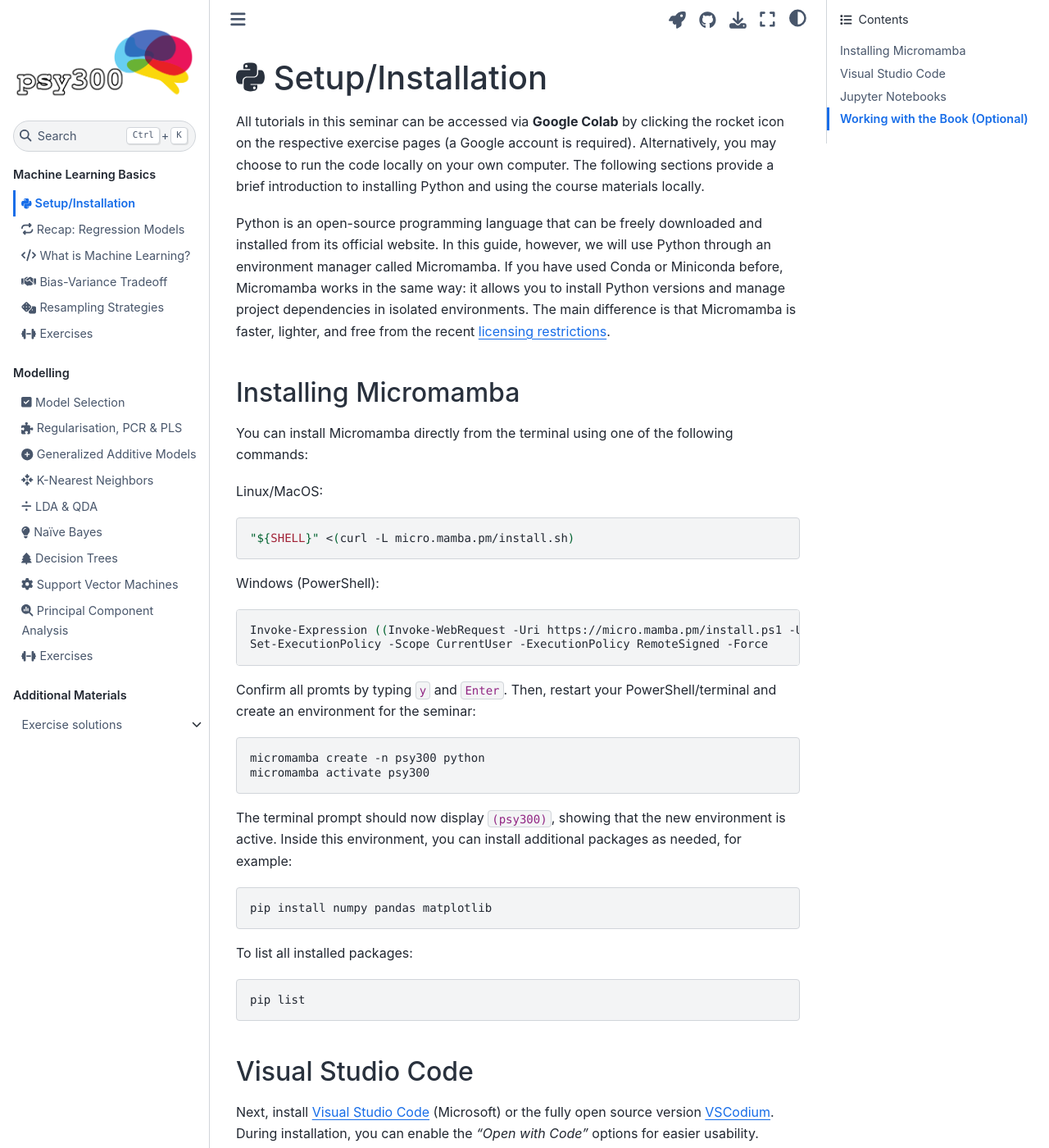
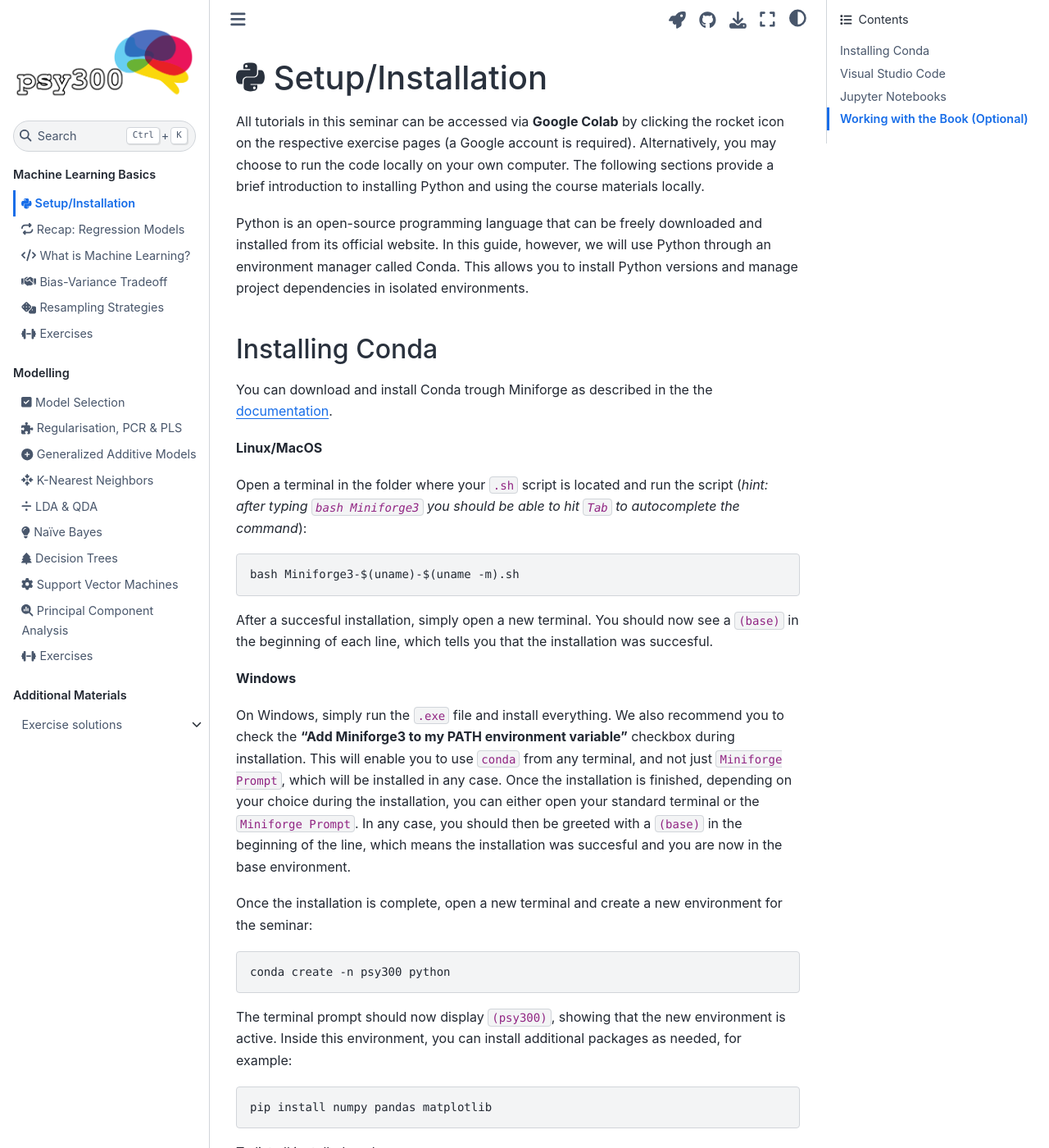
Before and after one commit to janaja92/psy300_tut, a Jupyter Book: the page built from book/1_basics/0_installation.md, in a window 1280 px wide and 1400 px high. Shown: the whole window at 82% size. Built offline with Jupyter Book 1.0.4 settings and Sphinx 7.4.7 and the Sphinx Book theme 1.1.4, drawn with Linux system fonts in a browser that asks for light colours; pages that are not in the unit, such as notebooks, are missing from menus; comment, search, counter and statistics services are not loaded.

Commit message:
updated installation guide

````diff
--- a/book/1_basics/0_installation.md
+++ b/book/1_basics/0_installation.md
@@ -16,31 +16,32 @@ kernelspec:
 
 All tutorials in this seminar can be accessed via **Google Colab** by clicking the rocket icon on the respective exercise pages (a Google account is required). Alternatively, you may choose to run the code locally on your own computer. The following sections provide a brief introduction to installing Python and using the course materials locally.
 
-Python is an open-source programming language that can be freely downloaded and installed from its official website. In this guide, however, we will use Python through an environment manager called Micromamba. If you have used Conda or Miniconda before, Micromamba works in the same way: it allows you to install Python versions and manage project dependencies in isolated environments. The main difference is that Micromamba is faster, lighter, and free from the recent [licensing restrictions](https://www.fz-juelich.de/en/rse/the_latest/the-anaconda-is-squeezing-us).
+Python is an open-source programming language that can be freely downloaded and installed from its official website. In this guide, however, we will use Python through an environment manager called Conda. This allows you to install Python versions and manage project dependencies in isolated environments.
 
 
-## Installing Micromamba
+## Installing Conda
 
-You can install Micromamba directly from the terminal using one of the following commands:
+You can download and install Conda trough Miniforge as described in the the [documentation](https://conda-forge.org/download/).
 
-Linux/MacOS:
+**Linux/MacOS**
+
+Open a terminal in the folder where your `.sh` script is located and run the script (*hint: after typing `bash Miniforge3` you should be able to hit `Tab` to autocomplete the command*):
+
+```
+bash Miniforge3-$(uname)-$(uname -m).sh
+```
+
+After a succesful installation, simply open a new terminal. You should now see a `(base)` in the beginning of each line, which tells you that the installation was succesful.
+
+**Windows**
+
+On Windows, simply run the `.exe` file and install everything. We also recommend you to check the **"Add Miniforge3 to my PATH environment variable"** checkbox during installation. This will enable you to use `conda` from any terminal, and not just `Miniforge Prompt`, which will be installed in any case. Once the installation is finished, depending on your choice during the installation, you can either open your standard terminal or the `Miniforge Prompt`. In any case, you should then be greeted with a `(base)` in the beginning of the line, which means the installation was succesful and you are now in the base environment.
+
+
+Once the installation is complete, open a new terminal and create a new environment for the seminar:
 
 ```bash
-"${SHELL}" <(curl -L micro.mamba.pm/install.sh)
-```
-
-Windows (PowerShell):
-
-```bash
-Invoke-Expression ((Invoke-WebRequest -Uri https://micro.mamba.pm/install.ps1 -UseBasicParsing).Content);
-Set-ExecutionPolicy -Scope CurrentUser -ExecutionPolicy RemoteSigned -Force
-```
-
-Confirm all promts by typing `y` and `Enter`. Then, restart your PowerShell/terminal and create an environment for the seminar:
-
-```bash
-micromamba create -n psy300 python
-micromamba activate psy300
+conda create -n psy300 python
 ```
 
 The terminal prompt should now display `(psy300)`, showing that the new environment is active. Inside this environment, you can install additional packages as needed, for example:
````
